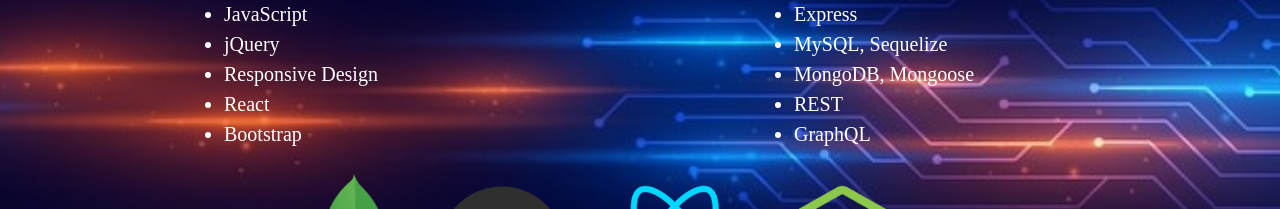
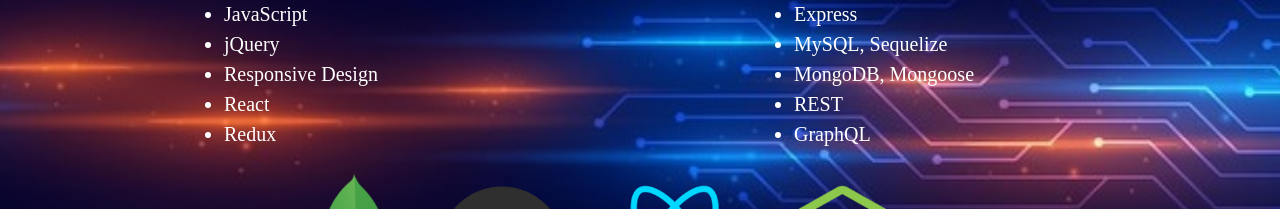
Before and after one commit to Hoffalypse/bryan-wienhoff-portfolio, a React (Create React App) app: page / in a window 1280 px wide. Both pictures are taken after a click on the button "Resume". Shown: the part 304-513 px from the top of the page. Built offline with nearby package versions, Linux system fonts and the light colour scheme; a web font is replaced by a local one.

Commit message:
updated resume page

```diff
--- a/src/components/Resume.js
+++ b/src/components/Resume.js
@@ -15,7 +15,7 @@
                         <li className="list">jQuery</li>
                         <li className="list">Responsive Design</li>
                         <li className="list">React</li>
-                        <li className="list">Bootstrap</li>
+                        <li className="list">Redux</li>
                     </ul>
                     </div>
                     <div className= "col-md-12 col-lg-6">
```
